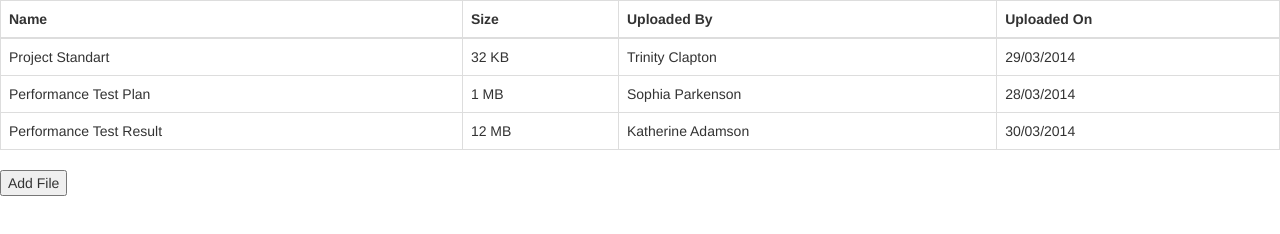
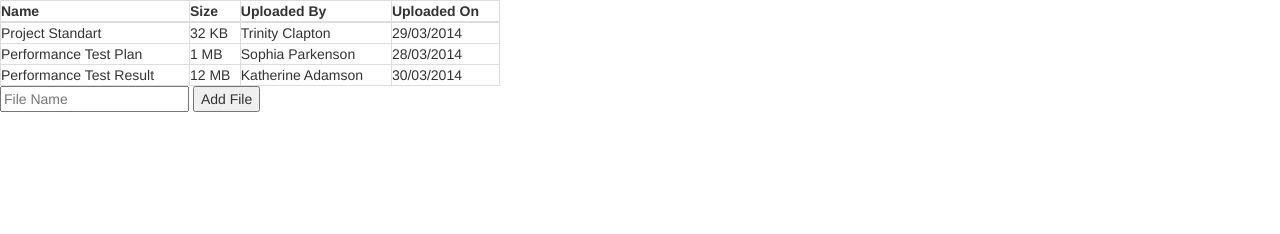
Before and after one commit to zeremit/angular, a website: page app/index.html in a window 1280 px wide. Drawn offline with Linux system fonts and the light colour scheme.

Commit message:
add add file

```diff
--- a/app/index.html
+++ b/app/index.html
@@ -4,10 +4,11 @@
     <meta charset="utf-8">
     <title>Google Phone Gallery</title>
     <link rel="stylesheet" href="libs/css/bootstrap.css">
+    <script src="libs/js/date.format.js"></script>
     <script src="libs/js/angular.min.js"></script>
     <script src="js/controllers.js"></script>
 <body ng-controller="FileListCtrl">
-<table class="table table-bordered table-hover" width="500">
+<table class="table-bordered table-hover" width="500">
     <thead>
     <tr>
         <th>Name</th>
@@ -25,6 +26,8 @@
     </tr>
     </tbody>
 </table>
+<input value="" type="text" placeholder="File Name" ng-model="fileName">
+
 
 <button ng-click="addItem()" ng-init="count=0">
     Add File
```
